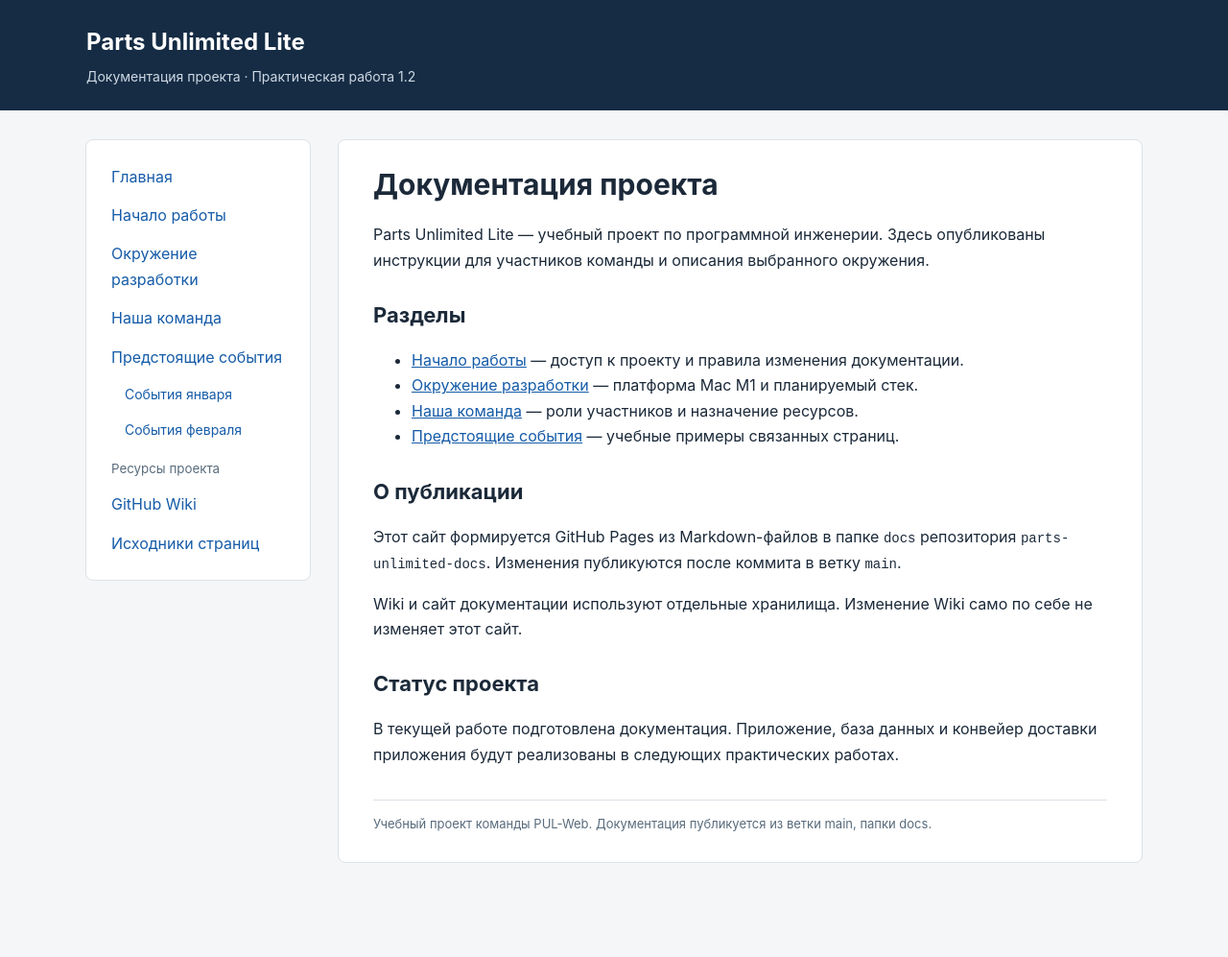
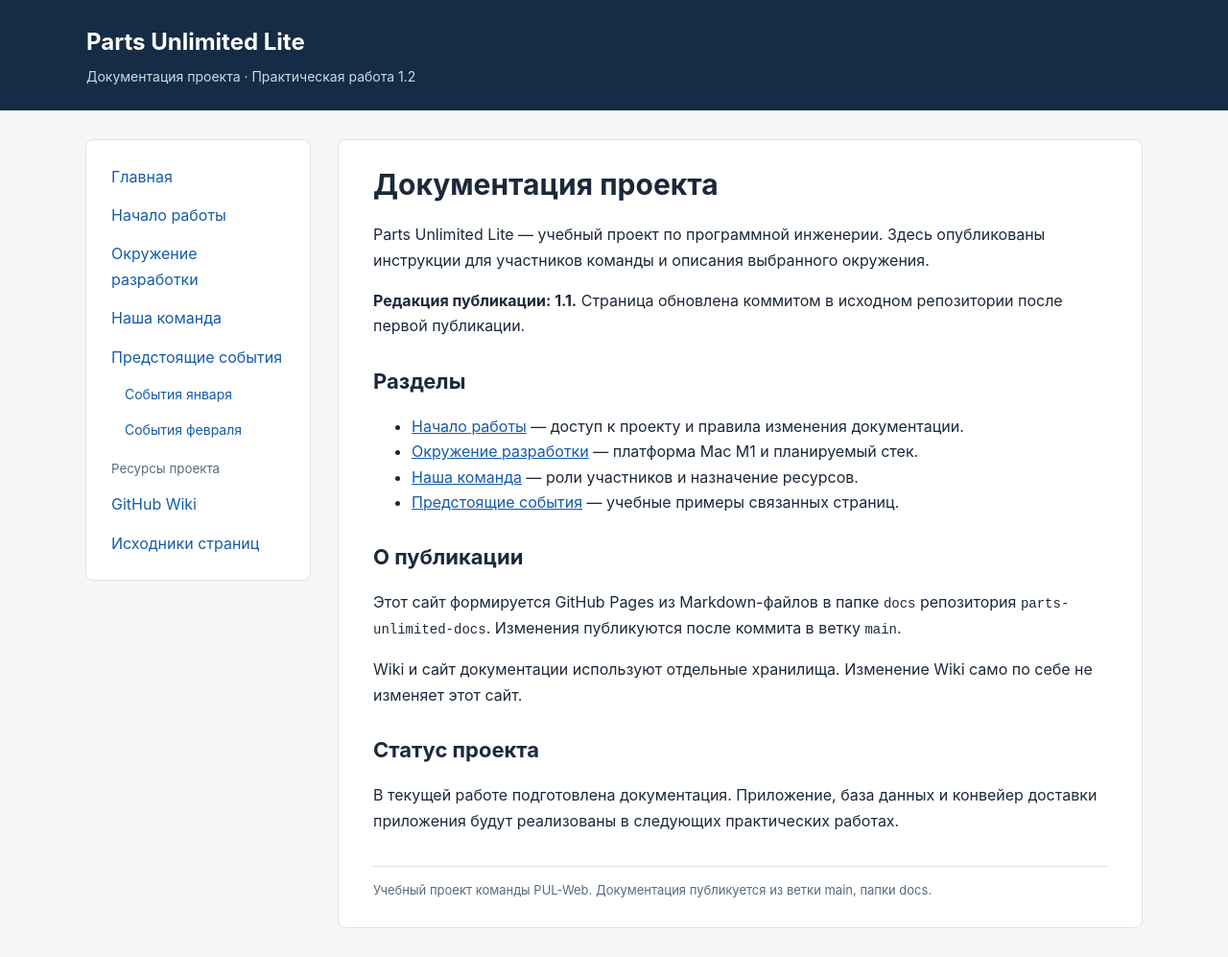
Before and after one commit to PDA-ORGAN-STUD-PROJECT/parts-unlimited-docs, a Jekyll site: the page built from docs/index.md, in a window 1280 px wide. Shown: the whole page at 96% size. Built offline with Jekyll 4.4.1, drawn with Linux system fonts in a browser that asks for light colours; before the commit the page ends 929 px from its top, so only the background shows below that.

Commit message:
docs: проверено обновление сайта после изменения Markdown

```diff
--- a/docs/index.md
+++ b/docs/index.md
@@ -6,6 +6,8 @@ permalink: /
 # Документация проекта
 
 Parts Unlimited Lite — учебный проект по программной инженерии. Здесь опубликованы инструкции для участников команды и описания выбранного окружения.
+
+**Редакция публикации: 1.1.** Страница обновлена коммитом в исходном репозитории после первой публикации.
 
 ## Разделы
 
```
